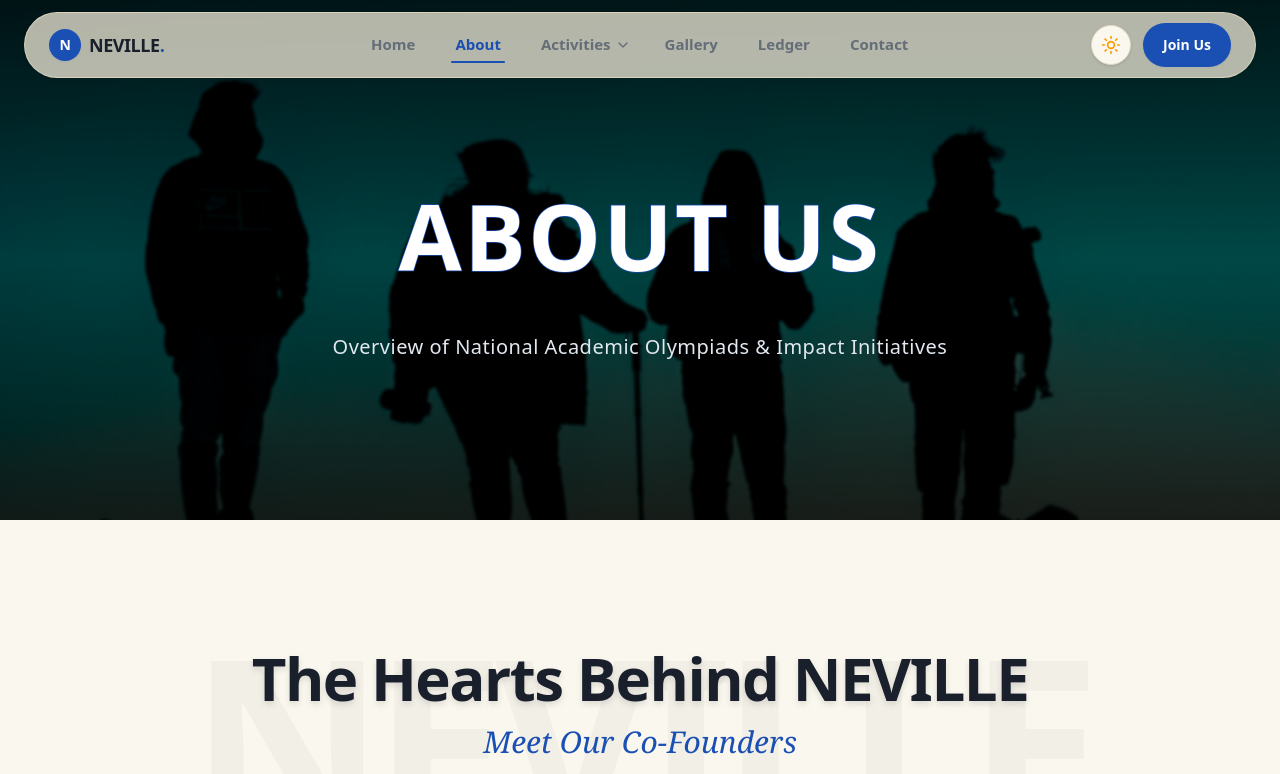
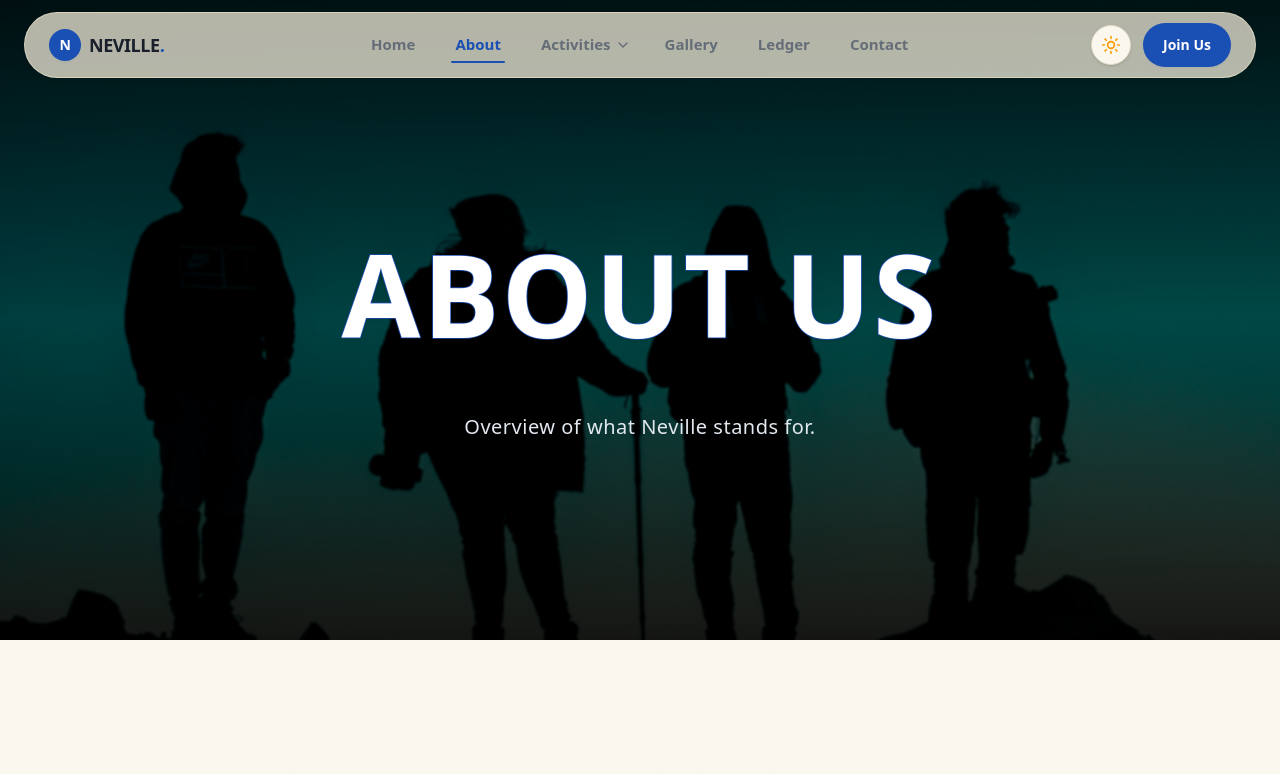
Before and after one commit to Life932/NEVILLE, a Next.js app: page /about in a window 1280 px wide. Shown: the top 774 px of the page. Built offline with nearby package versions, Linux system fonts and the light colour scheme.

Commit message:
fix: adjust the about hero section

```diff
--- a/next.config.mjs
+++ b/next.config.mjs
@@ -3,7 +3,7 @@ const nextConfig = {
   /* config options here */
   reactCompiler: true,
   images: {
-    qualities: [75, 90],
+    qualities: [75, 80, 90],
     dangerouslyAllowSVG: true,
     remotePatterns: [
       {
--- a/src/app/about/page.jsx
+++ b/src/app/about/page.jsx
@@ -1,6 +1,6 @@
 import TeamSection from "../ui/about/TeamSection";
 import { AboutTeamSection } from "@/components/about/AboutTeamSection";
-import { AboutHero } from "@/components/about/about-hero";
+import { AboutHero } from "@/components/about/AboutHero";
 
 /* ============================================================================
    DEV NOTE: SEO & SOCIAL SHARING (METADATA)
--- /dev/null
+++ b/src/components/about/AboutHero.jsx
@@ -0,0 +1,82 @@
+"use client";
+
+import Image from "next/image";
+import { motion } from "framer-motion";
+import StrokeText from "@/components/ui/stroke-text";
+
+export function AboutHero({
+  title = "ABOUT US",
+  subtitle = "Overview of what Neville stands for.",
+  bgImage = "/about_us_hero.jpg",
+  strokeColor = "#1A4FB4",
+  fillColor = "#FFFFFF",
+}) {
+  return (
+    <section className="relative w-full h-[80vh] min-h-[520px] max-h-[760px] flex items-center justify-center overflow-hidden select-none bg-black">
+
+      {/* 1. Background Image with Delayed Cinematic Pan-Out */}
+      {/* Starts zoomed-in at scale: 1.15 (static). After 1.1s, slowly scales down to 1.0 over 8.0s */}
+      <motion.div
+        initial={{ scale: 1.1 }}
+        animate={{ scale: 1.0 }}
+        transition={{
+          delay: 1.1,
+          duration: 30.0,
+          ease: [0.25, 1, 0.5, 1], // Smooth cinematic easing
+        }}
+        className="absolute inset-0 z-0"
+      >
+        <Image
+          src={bgImage}
+          alt="Hero Background"
+          fill
+          priority
+          quality={75}
+          className="object-cover object-center"
+          sizes="100vw"
+        />
+      </motion.div>
+
+      {/* 2. Dual Atmospheric Vignette & Soft Blur Overlay */}
+      <div className="absolute inset-0 z-10 bg-black/55 backdrop-blur-[1px]" />
+      <div className="absolute inset-0 z-10 bg-gradient-to-b from-black/65 via-transparent to-black/80 pointer-events-none" />
+
+      {/* 3. Centered Content Container with 5xl / 8xl / 9xl Scale */}
+      <div className="relative z-20 w-full max-w-5xl lg:max-w-6xl mx-auto px-4 sm:px-6 text-center flex flex-col items-center justify-center">
+
+        {/* Animated Stroke Title (Scales to 5xl mobile, 8xl tablet, 9xl desktop) */}
+        <div className="w-full flex justify-center items-center py-2 max-w-4xl lg:max-w-5xl">
+          <StrokeText
+            text={title}
+            strokeColor={strokeColor}
+            fillColor={fillColor}
+            strokeWidth={2.0}
+            drawDuration={0.65}
+            fillDelay={0.10}
+            stagger={0.025}
+            ease="power3.out"
+            trigger="mount"
+            fillMode="fade"
+            fontSize={138}
+            fontWeight={700}
+            letterSpacing={3}
+            className="text-center drop-shadow-sm"
+          />
+        </div>
+
+        {/* Subtext with Delayed Fade-in */}
+        <motion.p
+          initial={{ opacity: 0, y: 12 }}
+          animate={{ opacity: 1, y: 0 }}
+          transition={{ duration: 0.6, delay: 0.85, ease: "easeOut" }}
+          className="mt-3 sm:mt-5 text-base sm:text-lg md:text-xl font-normal text-slate-200 tracking-wide max-w-2xl text-center leading-relaxed"
+        >
+          {subtitle}
+        </motion.p>
+
+      </div>
+    </section>
+  );
+}
+
+export default AboutHero;
--- a/src/components/about/about-hero.jsx
+++ /dev/null
@@ -1,77 +0,0 @@
-"use client";
-
-import Image from "next/image";
-import { motion } from "framer-motion";
-import StrokeText from "@/components/ui/stroke-text";
-
-export function AboutHero({
-  title = "ABOUT US",
-  subtitle = "Overview of National Academic Olympiads & Impact Initiatives",
-  bgImage = "/about_us_hero.jpg",
-  strokeColor = "#1A4FB4", // Royal Blue
-  fillColor = "#FFFFFF",   // Crisp White
-}) {
-  return (
-    <section className="relative w-full h-[65vh] min-h-[480px] max-h-[700px] flex items-center justify-center overflow-hidden select-none">
-
-      {/* 1. Background Image with Initial Zoom-Out Living Animation */}
-      <motion.div
-        initial={{ scale: 1.08 }}
-        animate={{ scale: 1.0 }}
-        transition={{ duration: 1.8, ease: "easeOut" }}
-        className="absolute inset-0 z-0"
-      >
-        <Image
-          src={bgImage}
-          alt="About Us Hero Background"
-          fill
-          priority
-          quality={80}
-          className="object-cover object-center"
-          sizes="100vw"
-        />
-      </motion.div>
-
-      {/* 2. Dual Black Vignette & Atmospheric Overlay (COP31 Summit Style) */}
-      <div className="absolute inset-0 z-10 bg-black/55 backdrop-blur-[1.5px]" />
-      <div className="absolute inset-0 z-10 bg-gradient-to-b from-black/60 via-transparent to-black/70 pointer-events-none" />
-
-      {/* 3. Centered Content Stage */}
-      <div className="relative z-20 w-full max-w-4xl mx-auto px-4 sm:px-6 text-center flex flex-col items-center justify-center">
-
-        {/* Animated Stroke Title */}
-        <div className="w-full flex justify-center items-center py-2">
-          <StrokeText
-            text={title}
-            strokeColor={strokeColor}
-            fillColor={fillColor}
-            strokeWidth={1.8}
-            drawDuration={0.85}
-            fillDelay={0.2}
-            stagger={0.04}
-            ease="power2.out"
-            trigger="mount"
-            fillMode="wipe"
-            fontSize={110}
-            fontWeight={700}
-            letterSpacing={3}
-            className="text-center"
-          />
-        </div>
-
-        {/* Subtext with Delayed Smooth Fade-in */}
-        <motion.p
-          initial={{ opacity: 0, y: 14 }}
-          animate={{ opacity: 1, y: 0 }}
-          transition={{ duration: 0.7, delay: 0.95, ease: "easeOut" }}
-          className="mt-3 sm:mt-4 text-base sm:text-lg md:text-xl font-normal text-slate-200 tracking-wide max-w-2xl text-center leading-relaxed"
-        >
-          {subtitle}
-        </motion.p>
-
-      </div>
-    </section>
-  );
-}
-
-export default AboutHero;
--- a/src/components/ui/stroke-text.tsx
+++ b/src/components/ui/stroke-text.tsx
@@ -29,6 +29,7 @@ export interface StrokeTextProps {
   reverse?: boolean;
   className?: string;
   style?: CSSProperties;
+  onComplete?: () => void;
 }
 
 interface StrokeTextBox {
@@ -44,25 +45,27 @@ export default function StrokeText({
   text = DEFAULT_TEXT,
   strokeColor = "#1A4FB4",
   fillColor = "#FFFFFF",
-  strokeWidth = 1.6,
-  drawDuration = 0.8,
-  fillDelay = 0.2,
-  stagger = 0.04,
-  ease = "power2.out",
+  strokeWidth = 1.8,
+  drawDuration = 0.65,
+  fillDelay = 0.1,
+  stagger = 0.025,
+  ease = "power3.out",
   trigger = "mount",
   fillMode = "wipe",
-  fontSize = 110,
+  fontSize = 136,
   fontWeight = 700,
   letterSpacing = 2,
   reverse = false,
   className = "",
   style = {},
+  onComplete,
 }: StrokeTextProps) {
   const rootRef = useRef<HTMLSpanElement | null>(null);
   const strokeTextRef = useRef<SVGTextElement | null>(null);
   const wipeRectRef = useRef<SVGRectElement | null>(null);
 
   const [box, setBox] = useState<StrokeTextBox | null>(null);
+  const [isReady, setIsReady] = useState(false);
 
   const rawId = useId();
   const wipeId = `stroke-text-wipe-${rawId.replace(/[^a-zA-Z0-9_-]/g, "")}`;
@@ -80,6 +83,7 @@ export default function StrokeText({
     [fontSize, fontWeight, letterSpacing]
   );
 
+  // Measure bounding box safely to prevent teleport layout shift
   useLayoutEffect(() => {
     const node = strokeTextRef.current;
     if (!node) return undefined;
@@ -104,14 +108,8 @@ export default function StrokeText({
         height: bbox.height + pad * 2,
       };
 
-      setBox((prev) =>
-        prev &&
-        Math.abs(prev.x - next.x) < 0.5 &&
-        Math.abs(prev.width - next.width) < 0.5 &&
-        Math.abs(prev.y - next.y) < 0.5
-          ? prev
-          : next
-      );
+      setBox(next);
+      setIsReady(true);
     };
 
     measure();
@@ -124,9 +122,10 @@ export default function StrokeText({
     };
   }, [characters, fontSize, fontWeight, letterSpacing, strokeWidth]);
 
+  // GSAP animation sequence
   useEffect(() => {
     const root = rootRef.current;
-    if (typeof window === "undefined" || !root || !box) return undefined;
+    if (typeof window === "undefined" || !root || !box || !isReady) return undefined;
 
     const strokes = gsap.utils.toArray(root.querySelectorAll("[data-stroke-char]"));
     const fills = gsap.utils.toArray(root.querySelectorAll("[data-fill-char]"));
@@ -135,7 +134,7 @@ export default function StrokeText({
 
     const fillEnabled = fillMode !== "none";
     const useWipe = fillEnabled && fillMode === "wipe";
-    const fillDuration = Math.max(0.4, drawDuration * 0.5);
+    const fillDuration = Math.max(0.35, drawDuration * 0.5);
     const staggerConfig: number | gsap.StaggerVars = reverse ? { each: stagger, from: "end" as const } : stagger;
     const targets = [...strokes, ...fills, wipe].filter(Boolean);
 
@@ -156,6 +155,7 @@ export default function StrokeText({
     const prefersReducedMotion = window.matchMedia?.("(prefers-reduced-motion: reduce)").matches;
     if (prefersReducedMotion) {
       setEnd();
+      onComplete?.();
       return () => gsap.killTweensOf(targets);
     }
 
@@ -166,6 +166,7 @@ export default function StrokeText({
         repeat: trigger === "loop" ? -1 : 0,
         repeatDelay: trigger === "loop" ? 0.9 : 0,
         defaults: { overwrite: "auto" },
+        onComplete: () => onComplete?.(),
       });
 
       tl.to(strokes, { strokeDashoffset: 0, duration: drawDuration, ease, stagger: staggerConfig }, 0);
@@ -187,53 +188,29 @@ export default function StrokeText({
       return tl;
     };
 
-    let timeline: gsap.core.Timeline | null = null;
-    let scrollTrigger: ReturnType<typeof ScrollTrigger.create> | null = null;
-    let removeHover: (() => void) | null = null;
-
-    if (trigger === "hover") {
-      setEnd();
-      const play = () => {
-        timeline?.kill();
-        timeline = build();
-        timeline.play(0);
-      };
-      root.addEventListener("pointerenter", play);
-      removeHover = () => root.removeEventListener("pointerenter", play);
-    } else {
-      timeline = build();
-      if (trigger === "scroll") {
-        scrollTrigger = ScrollTrigger.create({
-          trigger: root,
-          start: "top 82%",
-          once: true,
-          onEnter: () => timeline?.play(0),
-        });
-      } else {
-        timeline.play(0);
-      }
-    }
+    let timeline: gsap.core.Timeline | null = build();
+    timeline.play(0);
 
     return () => {
-      removeHover?.();
-      scrollTrigger?.kill();
       timeline?.kill();
       gsap.killTweensOf(targets);
     };
-  }, [box, dash, drawDuration, fillDelay, stagger, ease, trigger, fillMode, reverse]);
+  }, [box, isReady, dash, drawDuration, fillDelay, stagger, ease, trigger, fillMode, reverse, onComplete]);
 
-  const viewBox = box ? `${box.x} ${box.y} ${box.width} ${box.height}` : `0 ${-fontSize} 600 ${fontSize * 1.3}`;
+  const viewBox = box
+    ? `${box.x} ${box.y} ${box.width} ${box.height}`
+    : `0 ${-fontSize * 0.8} ${fontSize * 5} ${fontSize * 1.4}`;
 
   return (
     <span
       ref={rootRef}
-      className={`block w-full leading-[0] ${trigger === "hover" ? "cursor-pointer" : ""} ${className}`.trim()}
+      className={`block w-full leading-none transition-opacity duration-200 ${isReady ? "opacity-100" : "opacity-0"} ${className}`.trim()}
       style={style}
       role="img"
       aria-label={String(text ?? "")}
     >
       <svg
-        className="block w-full h-auto overflow-visible"
+        className="block w-full h-auto overflow-visible mx-auto"
         style={{ maxHeight: `${Math.round(fontSize * 1.3)}px` }}
         viewBox={viewBox}
         preserveAspectRatio="xMidYMid meet"
```
